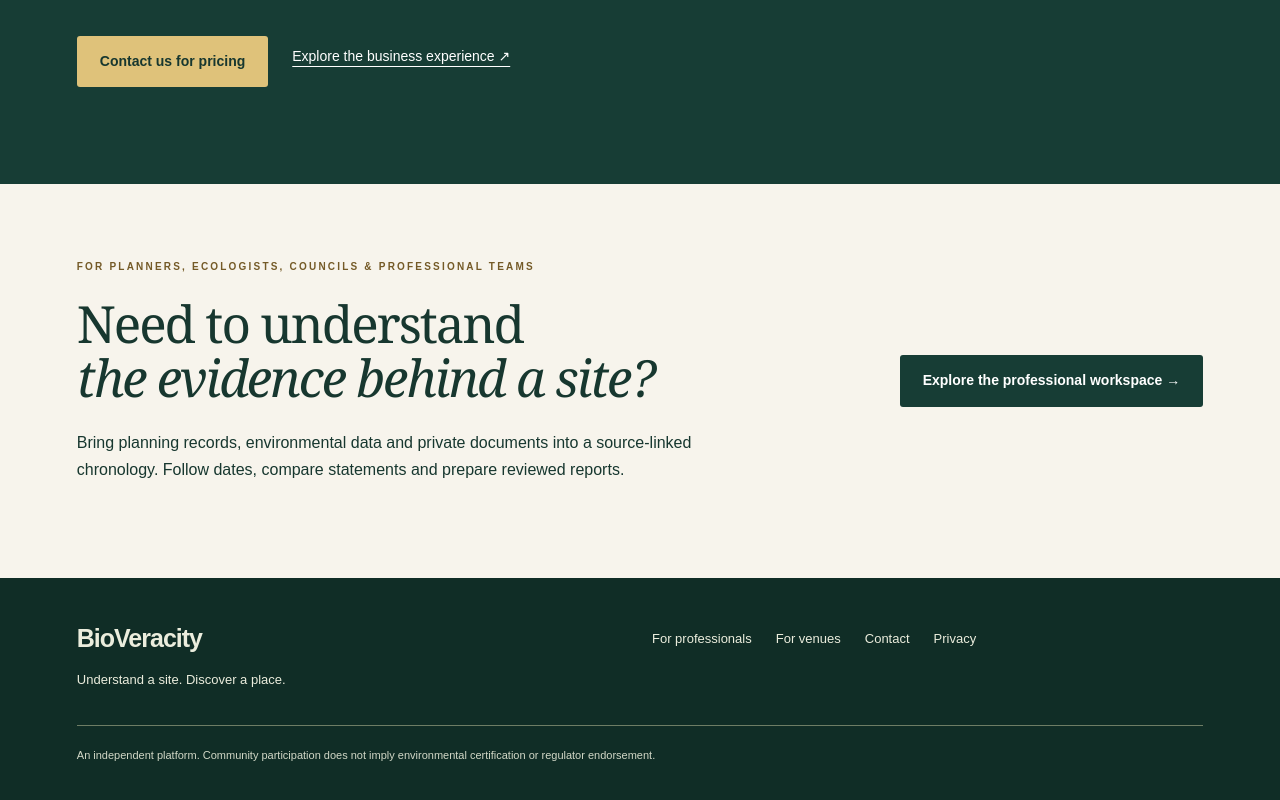
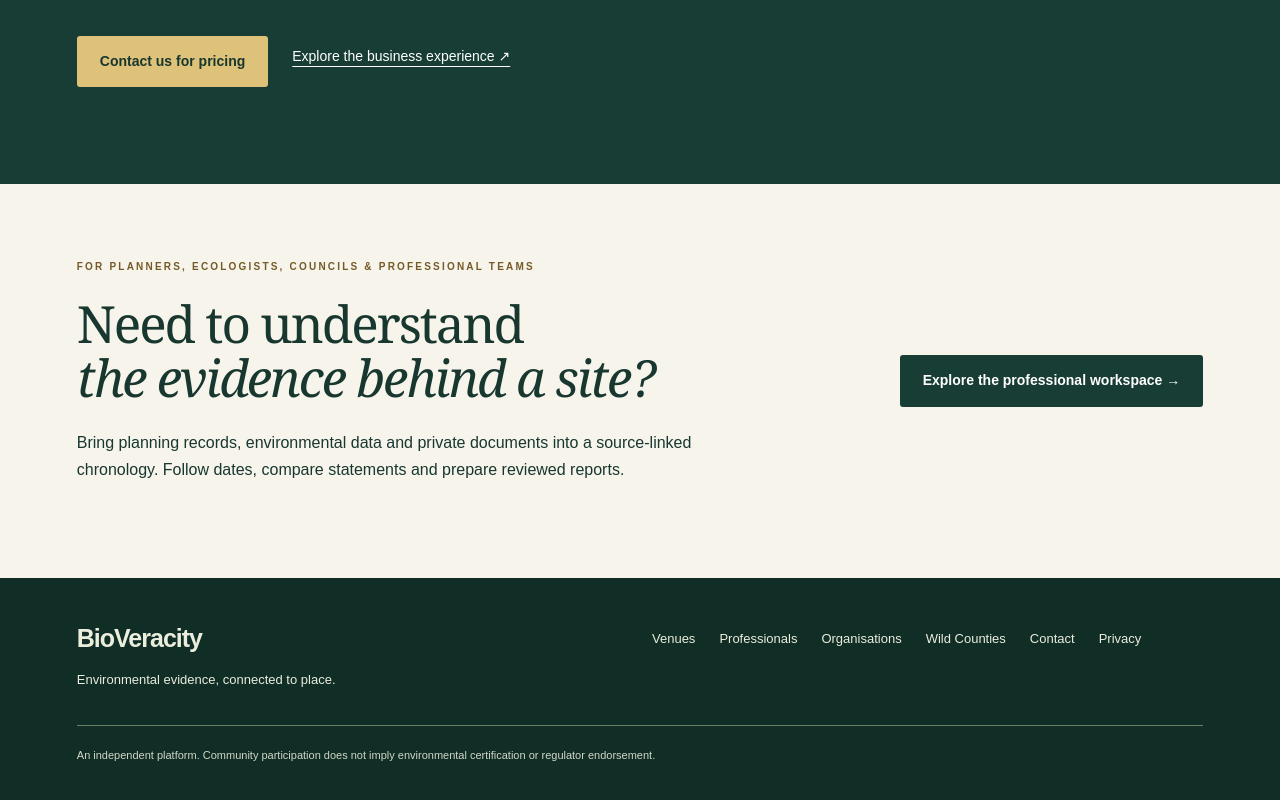
Before and after one commit to bcromer77/bioveracity, a Next.js app in the folder nextjs_space/: page / in a window 1280 px wide. Shown: the part 5074-5874 px from the top of the page. Built offline with nearby package versions, Linux system fonts and the light colour scheme; no server answers.

Commit message:
PR67: align public navigation around user identity

```diff
--- a/nextjs_space/components/wild/public-shell.tsx
+++ b/nextjs_space/components/wild/public-shell.tsx
@@ -1,15 +1,14 @@
 import { EvidenceLink } from '@/components/evidence-link'
 import Link from 'next/link'
 import type { ReactNode } from 'react'
+import { PUBLIC_NAV_LINKS } from '@/lib/public-navigation'
 import { PublicNav } from './public-nav'
 
 export function PublicShell({ children }: { children: ReactNode }) {
   return <div className="bv-public">
     <EvidenceLink className="bv-skip" href="#main-content">Skip to content</EvidenceLink>
-    <header className="bv-header"><Link className="bv-brand" href="/">BioVeracity<span>Evidence & discovery</span></Link>
-      <PublicNav />
-    </header>
+    <header className="bv-header"><Link className="bv-brand" href="/">BioVeracity<span>Evidence & discovery</span></Link><PublicNav /></header>
     <main id="main-content">{children}</main>
-    <footer className="bv-footer"><div><Link className="bv-brand" href="/">BioVeracity</Link><p>Understand a site. Discover a place.</p></div><nav aria-label="Footer navigation"><Link href="/professionals">For professionals</Link><Link href="/wild/partners">For venues</Link><Link href="/contact">Contact</Link><Link href="/privacy">Privacy</Link></nav><p className="bv-fine">An independent platform. Community participation does not imply environmental certification or regulator endorsement.</p></footer>
+    <footer className="bv-footer"><div><Link className="bv-brand" href="/">BioVeracity</Link><p>Environmental evidence, connected to place.</p></div><nav aria-label="Footer navigation">{PUBLIC_NAV_LINKS.map((l) => <Link key={l.href} href={l.href}>{l.label}</Link>)}<Link href="/contact">Contact</Link><Link href="/privacy">Privacy</Link></nav><p className="bv-fine">An independent platform. Community participation does not imply environmental certification or regulator endorsement.</p></footer>
   </div>
 }
```
